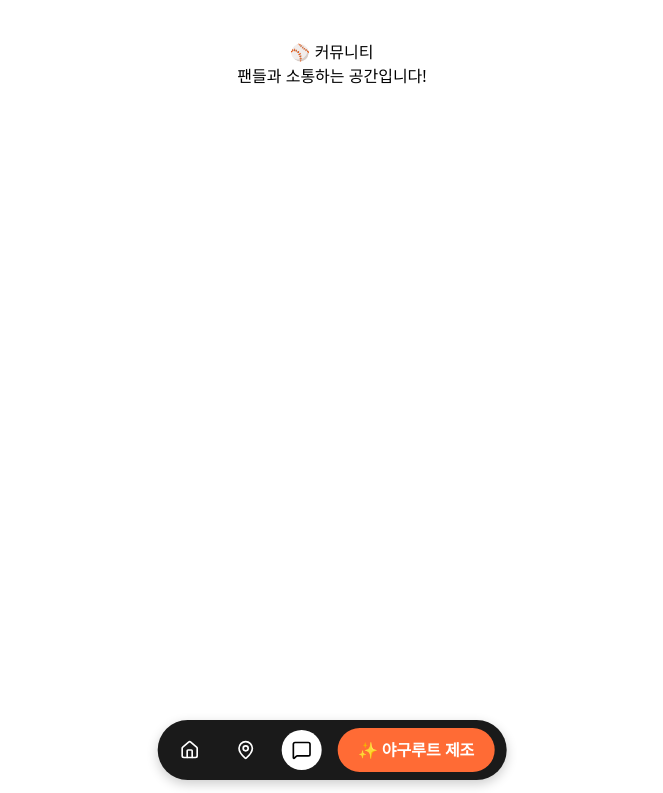
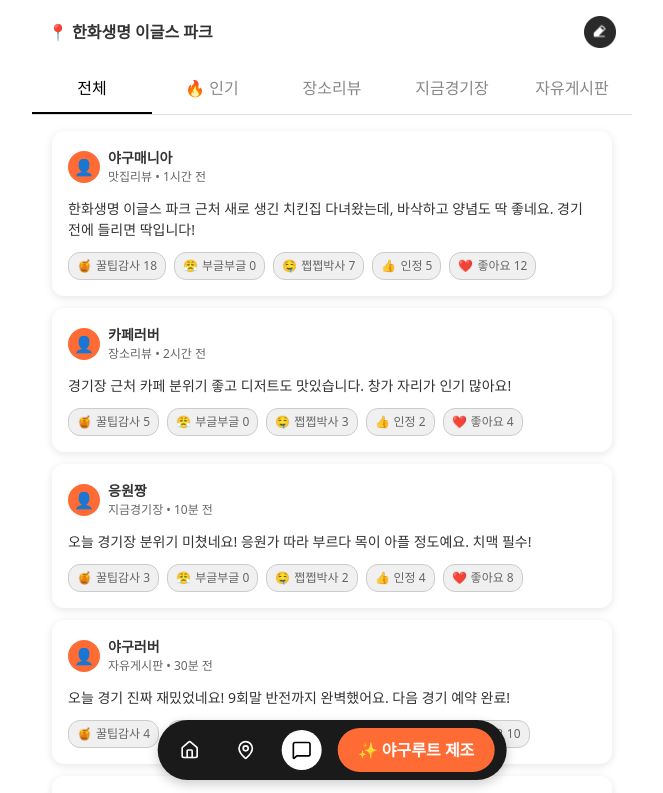
Before and after one commit to Dongtan-Maltese/Yaguroute-client, a Next.js app in the folder yaguroute/: page /community in a window 1280 px wide. Shown: the top 793 px of the page, without its empty margins (308-971 px from the left). Built offline with nearby package versions, Linux system fonts and the light colour scheme.

Commit message:
feat: 커뮤니티 더미데이터 기반 구현

```diff
--- a/yaguroute/src/app/community/page.tsx
+++ b/yaguroute/src/app/community/page.tsx
@@ -1,14 +1,250 @@
 'use client'
 
-import React from 'react'
+import { useState } from 'react'
 import FloatingNav from '../components/common/FloatingNav'
+import ReviewItem from '../components/map/ReviewItem'
+import writeButton from '@/images/community/write_btn.png'
+import WriteReview from '../components/map/WriteReview'
 
-export default function CommunityPage() {
+type Tab = '전체' | '🔥 인기' | '장소리뷰' | '지금경기장' | '자유게시판'
+
+interface Review {
+  id: string
+  nickname: string
+  board: string
+  timeAgo: string
+  content: string
+  images?: string[]
+  placeName: string
+  reactions: {
+    tip: number
+    angry: number
+    foodie: number
+    agree: number
+    like: number
+  }
+  tab: Tab
+  category?: string
+}
+
+const CommunityPage = () => {
+  const [activeTab, setActiveTab] = useState<Tab>('전체')
+  const [activeFilter, setActiveFilter] = useState<string>('전체')
+  const [isWriting, setIsWriting] = useState(false) // 작성 모드 상태
+
+  const locationName = '한화생명 이글스 파크'
+
+  const reviews: Review[] = [
+    // 장소리뷰
+    {
+      id: '1',
+      nickname: '야구매니아',
+      board: '맛집리뷰',
+      timeAgo: '1시간 전',
+      content: '한화생명 이글스 파크 근처 새로 생긴 치킨집 다녀왔는데, 바삭하고 양념도 딱 좋네요. 경기 전에 들리면 딱입니다!',
+      images: ['https://via.placeholder.com/80x80', 'https://via.placeholder.com/80x80'],
+      placeName: '잠실 치킨 맛집',
+      reactions: { tip: 18, angry: 0, foodie: 7, agree: 5, like: 12 },
+      tab: '장소리뷰',
+      category: '맛집'
+    },
+    {
+      id: '2',
+      nickname: '카페러버',
+      board: '장소리뷰',
+      timeAgo: '2시간 전',
+      content: '경기장 근처 카페 분위기 좋고 디저트도 맛있습니다. 창가 자리가 인기 많아요!',
+      images: ['https://via.placeholder.com/80x80'],
+      placeName: '잠실 카페 라떼',
+      reactions: { tip: 5, angry: 0, foodie: 3, agree: 2, like: 4 },
+      tab: '장소리뷰',
+      category: '카페'
+    },
+    // 지금경기장
+    {
+      id: '3',
+      nickname: '응원짱',
+      board: '지금경기장',
+      timeAgo: '10분 전',
+      content: '오늘 경기장 분위기 미쳤네요! 응원가 따라 부르다 목이 아플 정도예요. 치맥 필수!',
+      images: [],
+      placeName: '한화생명 이글스 파크',
+      reactions: { tip: 3, angry: 0, foodie: 2, agree: 4, like: 8 },
+      tab: '지금경기장'
+    },
+    // 자유게시판
+    {
+      id: '4',
+      nickname: '야구러버',
+      board: '자유게시판',
+      timeAgo: '30분 전',
+      content: '오늘 경기 진짜 재밌었네요! 9회말 반전까지 완벽했어요. 다음 경기 예약 완료!',
+      images: [],
+      placeName: '잠실구장 근처',
+      reactions: { tip: 4, angry: 0, foodie: 1, agree: 3, like: 10 },
+      tab: '자유게시판'
+    },
+    // 인기 게시글
+    {
+      id: '5',
+      nickname: '응원왕',
+      board: '장소리뷰',
+      timeAgo: '3시간 전',
+      content: '오늘 경기장 앞 길거리 음식들이 진짜 맛있어요. 특히 떡볶이랑 치킨 조합 최고!',
+      images: ['https://via.placeholder.com/80x80', 'https://via.placeholder.com/80x80', 'https://via.placeholder.com/80x80'],
+      placeName: '한화푸드존',
+      reactions: { tip: 25, angry: 1, foodie: 15, agree: 20, like: 30 },
+      tab: '🔥 인기',
+      category: '맛집'
+    },
+    {
+      id: '6',
+      nickname: '치맥러버',
+      board: '지금경기장',
+      timeAgo: '1시간 전',
+      content: '경기장 좌석 배치도 좋고, 매점 음식도 빠르게 나와서 편하게 즐겼습니다!',
+      images: [],
+      placeName: '한화생명 이글스 파크',
+      reactions: { tip: 20, angry: 0, foodie: 8, agree: 15, like: 22 },
+      tab: '🔥 인기'
+    },
+    {
+      id: '7',
+      nickname: '야구소녀',
+      board: '자유게시판',
+      timeAgo: '2시간 전',
+      content: '오늘 경기 중간에 치어리더 공연 너무 예뻤어요! 사진 많이 찍었네요 😄',
+      images: ['https://via.placeholder.com/80x80'],
+      placeName: '잠실 경기장',
+      reactions: { tip: 18, angry: 0, foodie: 3, agree: 10, like: 25 },
+      tab: '🔥 인기'
+    }
+  ]
+
+
+  const filterOptions: { [key in Tab]?: string[] } = {
+    '🔥 인기': ['전체', '장소리뷰', '지금경기장', '자유게시판'],
+    장소리뷰: ['전체', '맛집', '카페', '관광', '기타'],
+  }
+
+  const filteredReviews = reviews.filter((r) => {
+    if (activeTab === '전체') return true
+
+    if (activeTab === '장소리뷰') {
+      if (r.tab !== '장소리뷰') return false
+      if (activeFilter !== '전체') return r.category === activeFilter
+      return true
+    }
+
+    if (activeTab === '🔥 인기') {
+      // 인기 게시글만
+      if (r.tab !== '🔥 인기') return false
+      // 필터 적용
+      if (activeFilter === '전체') return true
+      return r.category === activeFilter || r.board === activeFilter
+    }
+
+    // 지금경기장, 자유게시판
+    return r.tab === activeTab
+  })
+
+  // 작성 완료 시 리뷰를 처리하는 예시
+  const handleSubmitReview = (reviewData: any) => {
+    console.log('작성 완료:', reviewData)
+    setIsWriting(false)
+  }
+
+  if (isWriting) {
+    // 작성 모드
+    return (
+      <WriteReview
+        placeName={locationName}
+        onBack={() => setIsWriting(false)}
+        onSubmit={handleSubmitReview}
+      />
+    )
+  }
+
   return (
-    <div style={{ padding: '40px', textAlign: 'center' }}>
-      <h1>⚾ 커뮤니티</h1>
-      <p>팬들과 소통하는 공간입니다!</p>
+    <div style={{ maxWidth: '600px', margin: '0 auto' }}>
+      {/* 위치 + Write 버튼 */}
+      <div style={{
+        display: 'flex',
+        alignItems: 'center',
+        justifyContent: 'space-between',
+        padding: '16px',
+        fontSize: '16px',
+        color: '#333'
+      }}>
+        <div style={{ display: 'flex', alignItems: 'center' }}>
+          <span style={{ marginRight: '4px' }}>📍</span>
+          <span style={{ fontWeight: 'bold' }}>{locationName}</span>
+        </div>
+        <button onClick={() => setIsWriting(true)} style={{ border: 'none', background: 'transparent', cursor: 'pointer' }}>
+          <img src={writeButton.src} alt="Write" style={{ width: '32px', height: '32px' }} />
+        </button>
+      </div>
+
+      {/* 탭 UI */}
+      <div style={{ display: 'flex', borderBottom: '1px solid #ddd', marginBottom: '16px' }}>
+        {(['전체', '🔥 인기', '장소리뷰', '지금경기장', '자유게시판'] as Tab[]).map((tab) => (
+          <button
+            key={tab}
+            onClick={() => { setActiveTab(tab); setActiveFilter('전체') }}
+            style={{
+              flex: 1,
+              padding: '12px 0',
+              border: 'none',
+              borderBottom: activeTab === tab ? '2px solid black' : '2px solid transparent',
+              backgroundColor: 'transparent',
+              color: activeTab === tab ? '#000' : '#888',
+              fontSize: '16px',
+              cursor: 'pointer',
+            }}
+          >
+            {tab}
+          </button>
+        ))}
+      </div>
+
+      <div style={{ padding: '0 20px' }}>
+        {/* 필터칩 */}
+        {filterOptions[activeTab] && (
+          <div style={{ display: 'flex', gap: '8px', marginBottom: '16px', overflowX: 'auto' }}>
+            {filterOptions[activeTab]!.map((filter) => (
+              <button
+                key={filter}
+                onClick={() => setActiveFilter(filter)}
+                style={{
+                  flexShrink: 0,
+                  padding: '6px 12px',
+                  borderRadius: '16px',
+                  border: '1px solid #666',
+                  backgroundColor: activeFilter === filter ? '#666' : 'white',
+                  color: activeFilter === filter ? 'white' : '#666',
+                  fontSize: '14px',
+                  cursor: 'pointer',
+                }}
+              >
+                {filter}
+              </button>
+            ))}
+          </div>
+        )}
+
+        {/* 리뷰 리스트 */}
+        <div style={{ display: 'flex', flexDirection: 'column' }}>
+          {filteredReviews.length === 0 ? (
+            <div style={{ textAlign: 'center', color: '#666', padding: '40px 0' }}>리뷰가 없습니다.</div>
+          ) : (
+            filteredReviews.map((review) => <ReviewItem key={review.id} review={review} />)
+          )}
+        </div>
+      </div>
+
       <FloatingNav />
     </div>
   )
 }
+
+export default CommunityPage
--- a/yaguroute/src/app/components/map/ReviewItem.tsx
+++ b/yaguroute/src/app/components/map/ReviewItem.tsx
@@ -1,6 +1,6 @@
 'use client'
 
-import { useState } from 'react'
+import { useState, useEffect } from 'react'
 
 interface ReviewItemProps {
   review: {
@@ -21,9 +21,43 @@
   }
 }
 
+type ReactionType = keyof ReviewItemProps['review']['reactions']
+
+const reactionInfo: Record<ReactionType, { emoji: string; label: string }> = {
+  tip: { emoji: '🍯', label: '꿀팁감사' },
+  angry: { emoji: '😤', label: '부글부글' },
+  foodie: { emoji: '🤤', label: '쩝쩝박사' },
+  agree: { emoji: '👍', label: '인정' },
+  like: { emoji: '❤️', label: '좋아요' }
+}
+
 const ReviewItem = ({ review }: ReviewItemProps) => {
   const [isExpanded, setIsExpanded] = useState(false)
-  const [showAllImages, setShowAllImages] = useState(false)
+
+  // 클릭 상태 + 카운트 상태
+  const [clickedReactions, setClickedReactions] = useState<{ [key in ReactionType]?: boolean }>({})
+  const [reactionCounts, setReactionCounts] = useState({ ...review.reactions })
+
+  // 마운트 시 sessionStorage에서 상태 불러오기
+  useEffect(() => {
+    const saved = sessionStorage.getItem(`reactions_${review.id}`)
+    if (saved) {
+      const parsed = JSON.parse(saved)
+      setClickedReactions(parsed.clicked || {})
+      setReactionCounts(parsed.counts || { ...review.reactions })
+    }
+  }, [review.id])
+
+  const handleReactionClick = (type: ReactionType) => {
+    if (clickedReactions[type]) return
+    const newClicked = { ...clickedReactions, [type]: true }
+    const newCounts = { ...reactionCounts, [type]: reactionCounts[type] + 1 }
+    setClickedReactions(newClicked)
+    setReactionCounts(newCounts)
+
+    // sessionStorage에 저장
+    sessionStorage.setItem(`reactions_${review.id}`, JSON.stringify({ clicked: newClicked, counts: newCounts }))
+  }
 
   const shouldTruncate = review.content.length > 100
   const displayContent = shouldTruncate && !isExpanded
@@ -63,81 +97,9 @@
         </div>
       </div>
 
-      {/* 이미지들 */}
-      {review.images && review.images.length > 0 && (
-        <div style={{ marginBottom: '12px' }}>
-          <div style={{ display: 'flex', gap: '8px', flexWrap: 'wrap' }}>
-            {(showAllImages ? review.images : review.images.slice(0, 2)).map((image, index) => (
-              <div
-                key={index}
-                style={{
-                  width: '80px',
-                  height: '80px',
-                  borderRadius: '8px',
-                  overflow: 'hidden',
-                  backgroundColor: '#f0f0f0',
-                  display: 'flex',
-                  alignItems: 'center',
-                  justifyContent: 'center',
-                  fontSize: '24px',
-                  color: '#ccc'
-                }}
-              >
-                {image ? (
-                  <img
-                    src={image}
-                    alt={`리뷰 이미지 ${index + 1}`}
-                    style={{ width: '100%', height: '100%', objectFit: 'cover' }}
-                  />
-                ) : (
-                  '📷'
-                )}
-              </div>
-            ))}
-            {review.images.length > 2 && !showAllImages && (
-              <button
-                onClick={() => setShowAllImages(true)}
-                style={{
-                  width: '80px',
-                  height: '80px',
-                  borderRadius: '8px',
-                  backgroundColor: '#f0f0f0',
-                  border: '1px dashed #ccc',
-                  display: 'flex',
-                  alignItems: 'center',
-                  justifyContent: 'center',
-                  cursor: 'pointer',
-                  fontSize: '12px',
-                  color: '#666'
-                }}
-              >
-                +{review.images.length - 2}
-              </button>
-            )}
-          </div>
-        </div>
-      )}
-
-      {/* 장소명 */}
-      <div style={{
-        display: 'flex',
-        alignItems: 'center',
-        marginBottom: '8px',
-        fontSize: '12px',
-        color: '#666'
-      }}>
-        <span style={{ marginRight: '4px' }}>📍</span>
-        {review.placeName}
-      </div>
-
       {/* 리뷰 내용 */}
       <div style={{ marginBottom: '12px' }}>
-        <div style={{
-          fontSize: '14px',
-          lineHeight: 1.5,
-          color: '#333',
-          whiteSpace: 'pre-wrap'
-        }}>
+        <div style={{ fontSize: '14px', lineHeight: 1.5, color: '#333', whiteSpace: 'pre-wrap' }}>
           {displayContent}
         </div>
         {shouldTruncate && (
@@ -159,72 +121,31 @@
       </div>
 
       {/* 반응 버튼들 */}
-      <div style={{
-        display: 'flex',
-        gap: '12px',
-        flexWrap: 'wrap',
-        fontSize: '12px'
-      }}>
-        <button style={{
-          border: 'none',
-          background: 'transparent',
-          color: '#666',
-          cursor: 'pointer',
-          display: 'flex',
-          alignItems: 'center',
-          gap: '4px'
-        }}>
-          <span>🍯</span>
-          꿀팁감사 {review.reactions.tip.toLocaleString()}
-        </button>
-        <button style={{
-          border: 'none',
-          background: 'transparent',
-          color: '#666',
-          cursor: 'pointer',
-          display: 'flex',
-          alignItems: 'center',
-          gap: '4px'
-        }}>
-          <span>😤</span>
-          부글부글 {review.reactions.angry.toLocaleString()}
-        </button>
-        <button style={{
-          border: 'none',
-          background: 'transparent',
-          color: '#666',
-          cursor: 'pointer',
-          display: 'flex',
-          alignItems: 'center',
-          gap: '4px'
-        }}>
-          <span>🤤</span>
-          쩝쩝박사 {review.reactions.foodie.toLocaleString()}
-        </button>
-        <button style={{
-          border: 'none',
-          background: 'transparent',
-          color: '#666',
-          cursor: 'pointer',
-          display: 'flex',
-          alignItems: 'center',
-          gap: '4px'
-        }}>
-          <span>👍</span>
-          인정 {review.reactions.agree.toLocaleString()}
-        </button>
-        <button style={{
-          border: 'none',
-          background: 'transparent',
-          color: '#666',
-          cursor: 'pointer',
-          display: 'flex',
-          alignItems: 'center',
-          gap: '4px'
-        }}>
-          <span>❤️</span>
-          좋아요 {review.reactions.like.toLocaleString()}
-        </button>
+      <div style={{ display: 'flex', gap: '8px', flexWrap: 'wrap' }}>
+        {(Object.keys(reactionInfo) as ReactionType[]).map((type) => {
+          const clicked = clickedReactions[type]
+          return (
+            <button
+              key={type}
+              onClick={() => handleReactionClick(type)}
+              style={{
+                display: 'flex',
+                alignItems: 'center',
+                gap: '4px',
+                border: clicked ? '1px solid #FF6B35' : '1px solid #ccc',
+                borderRadius: '12px',
+                padding: '4px 8px',
+                backgroundColor: clicked ? '#FFF3EE' : '#f0f0f0',
+                cursor: clicked ? 'default' : 'pointer',
+                fontSize: '12px',
+                color: clicked ? '#FF6B35' : '#666'
+              }}
+            >
+              <span>{reactionInfo[type].emoji}</span>
+              <span>{reactionInfo[type].label} {reactionCounts[type]}</span>
+            </button>
+          )
+        })}
       </div>
     </div>
   )
--- a/yaguroute/src/app/home/page.tsx
+++ b/yaguroute/src/app/home/page.tsx
@@ -163,7 +163,7 @@
         }}
       >
         <div style={{ display: 'flex', justifyContent: 'space-between', alignItems: 'center' }}>
-          <span style={{ fontWeight: 'bold' }}>한화생명 이글스파크</span>
+          <span style={{ fontWeight: 'bold' }}>📍 한화생명 이글스파크</span>
           <img src={iconPlayerActive.src} style={{ width: '32px', height: '32px' }}/>
         </div>
         <div
```
Also changed, not shown: yaguroute/src/images/community/write_btn.png (added).
